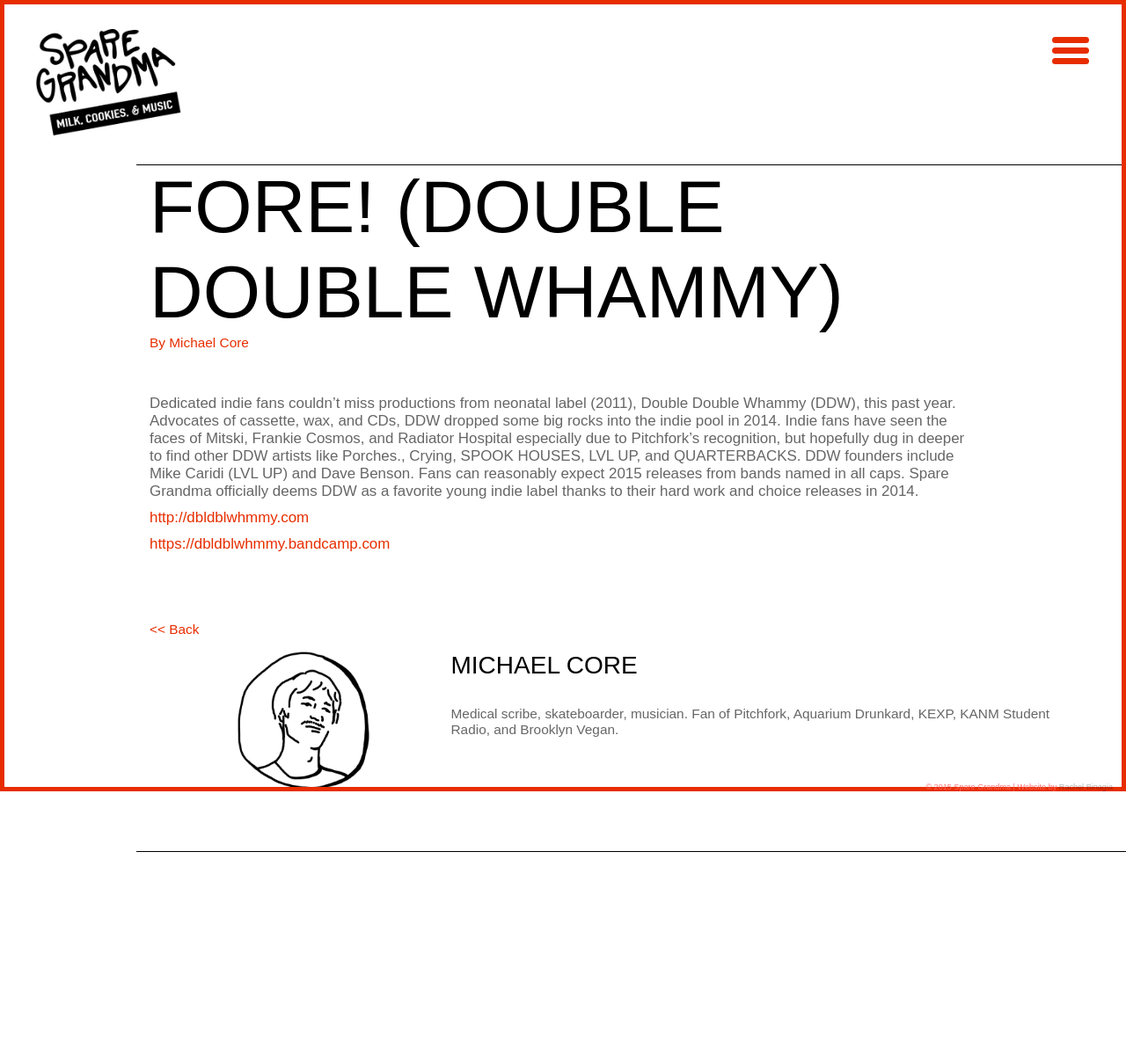
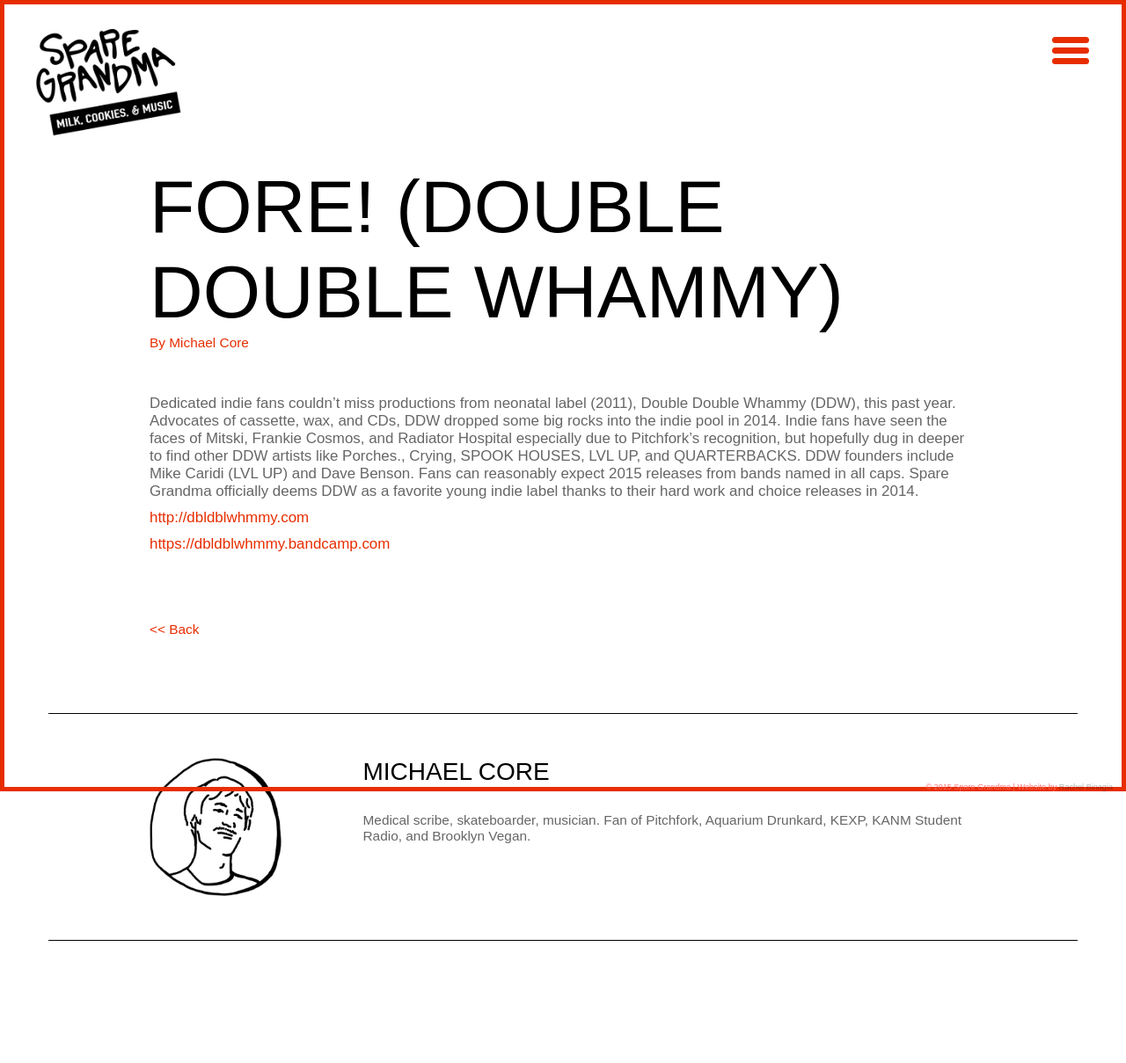
Before and after one commit to rachyrach/sparegrandma, a Jekyll site: the page built from _posts/2015-01-03-Fore!-(double-double-whammy).md, in a window 1280 px wide. Shown: the whole page at 88% size. Built offline with Jekyll 4.4.1, drawn with Linux system fonts in a browser that asks for light colours; Markdown is read by kramdown in place of the engine named in the settings.

Commit message:
updates
updates

```diff
--- a/_layouts/post.html
+++ b/_layouts/post.html
@@ -14,14 +14,12 @@
    <a href="{{ site.baseurl }}/writeups"><< Back</a>
 </div>
 </div>
-
+</div>
 <div class="container authors">
 <div class="col-sm-3">
     <img src="{{ author.image }}" width="150px" height="auto"/></div>
 <div class="col-sm-9">
 <h2>{{ author.display_name }}</h2><p>{{ author.bio }}</p></div></br>
-</div>
-
 </div>
 
 
@@ -31,4 +29,6 @@
 
 
 
+
+
 {% include footer.html %}
--- a/css/main.css
+++ b/css/main.css
@@ -491,7 +491,8 @@
     border-top: 1px solid black;
     border-bottom: 1px solid black;
     text-align: left;
-    padding: 70px 25px;
+    padding: 50px 25px;
+    margin-top: -50px;
 }
 
 .authors img {
```
